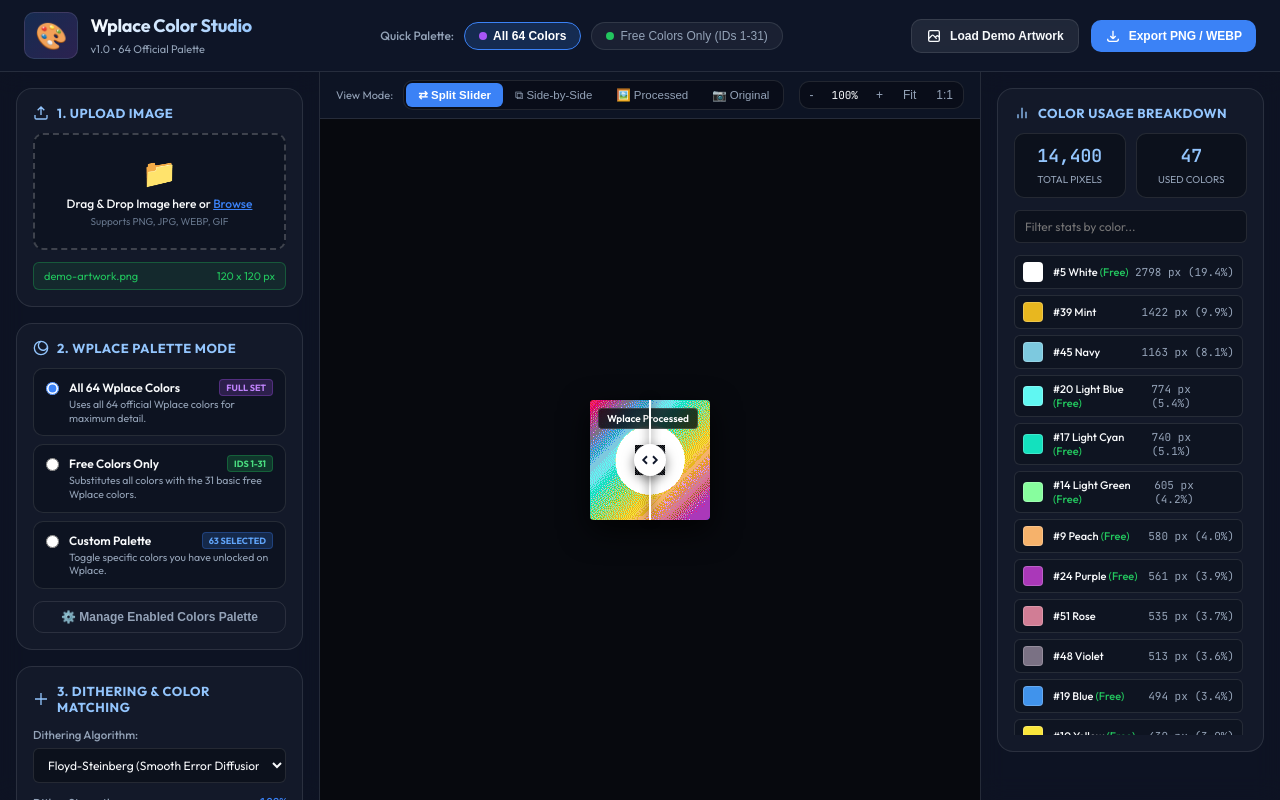
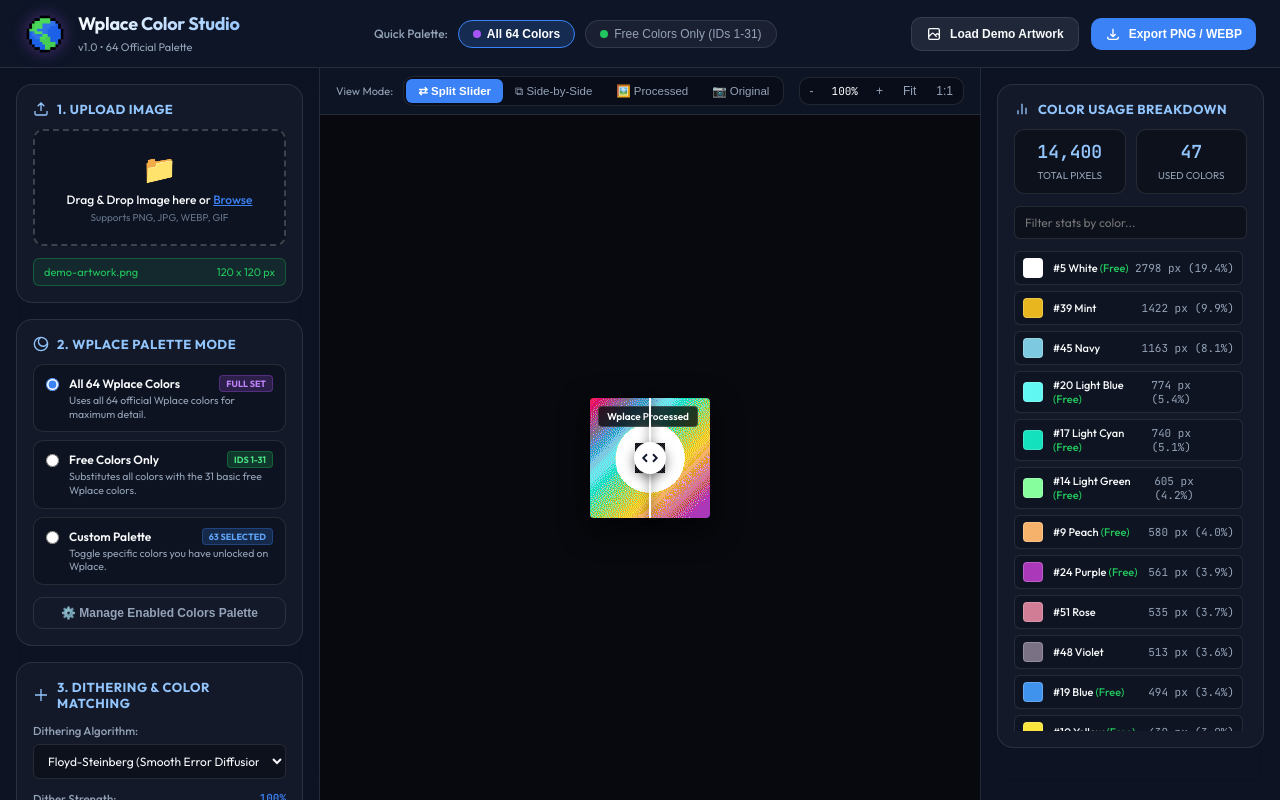
Before and after one commit to RehanDilawar/Wplace-Canvas-Color-Studio-Quantizer, a plain HTML site: page index.html in a window 1280 px wide. Drawn offline with Linux system fonts and the light colour scheme.

Commit message:
Add branded favicon to app header
This commit adds a custom favicon asset and wires it into the app metadata and header branding. The logo icon is replaced with the new image for a more polished, branded look in the browser tab and UI.

```diff
--- a/index.html
+++ b/index.html
@@ -4,6 +4,7 @@
   <meta charset="UTF-8">
   <meta name="viewport" content="width=device-width, initial-scale=1.0">
   <title>Wplace Color Studio & Dither Quantizer</title>
+  <link rel="icon" type="image/x-icon" href="favicon.ico">
   <link rel="stylesheet" href="style.css">
   <link rel="preconnect" href="https://fonts.googleapis.com">
   <link rel="preconnect" href="https://fonts.gstatic.com" crossorigin>
@@ -14,7 +15,7 @@
     <!-- Header -->
     <header class="app-header">
       <div class="logo">
-        <span class="logo-icon">🎨</span>
+        <img src="favicon.ico" alt="Wplace Color Studio Logo" class="app-logo-img">
         <div class="logo-text">
           <h1>Wplace Color Studio</h1>
           <span class="version-tag">v1.0 • 64 Official Palette</span>
--- a/style.css
+++ b/style.css
@@ -67,12 +67,17 @@ body.dark-theme {
   gap: 12px;
 }
 
-.logo-icon {
-  font-size: 26px;
-  background: linear-gradient(135deg, rgba(59, 130, 246, 0.2), rgba(168, 85, 247, 0.2));
-  padding: 6px 10px;
-  border-radius: var(--radius-md);
-  border: 1px solid var(--border-color);
+.app-logo-img {
+  width: 42px;
+  height: 42px;
+  border-radius: 10px;
+  object-fit: contain;
+  filter: drop-shadow(0 0 8px rgba(168, 85, 247, 0.4));
+  transition: transform 0.2s ease;
+}
+
+.app-logo-img:hover {
+  transform: scale(1.06) rotate(-3deg);
 }
 
 .logo-text h1 {
```
Also changed, not shown: favicon.ico (added).
